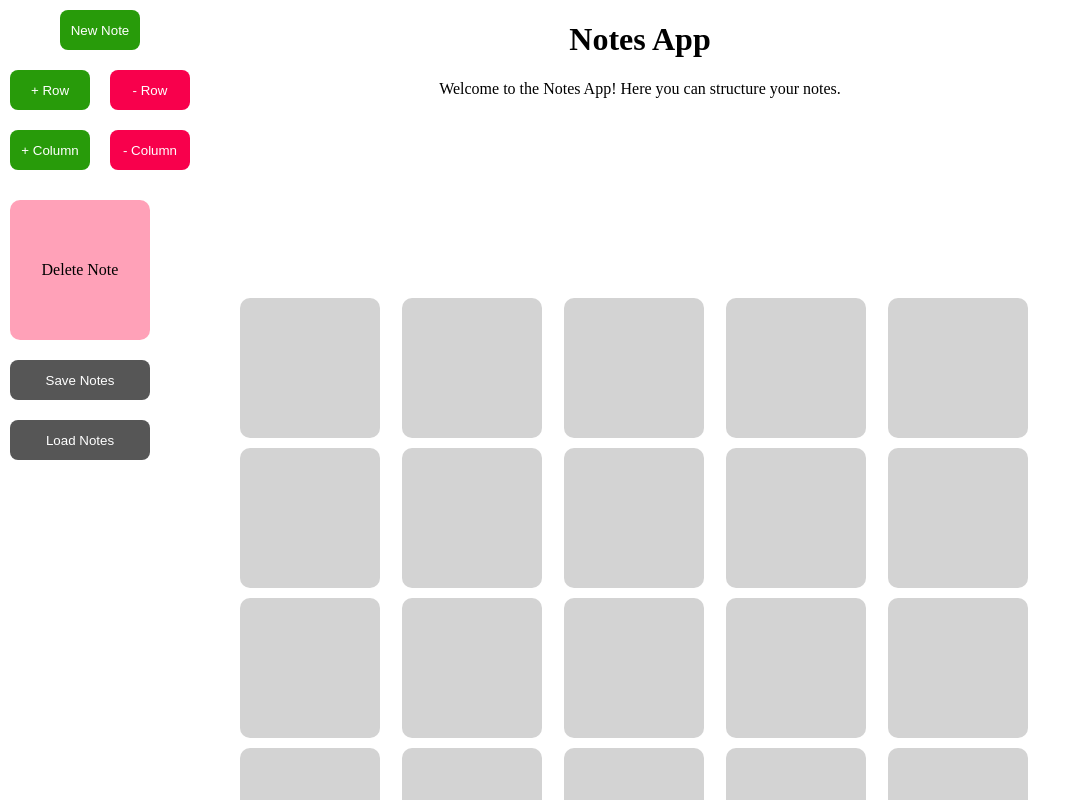
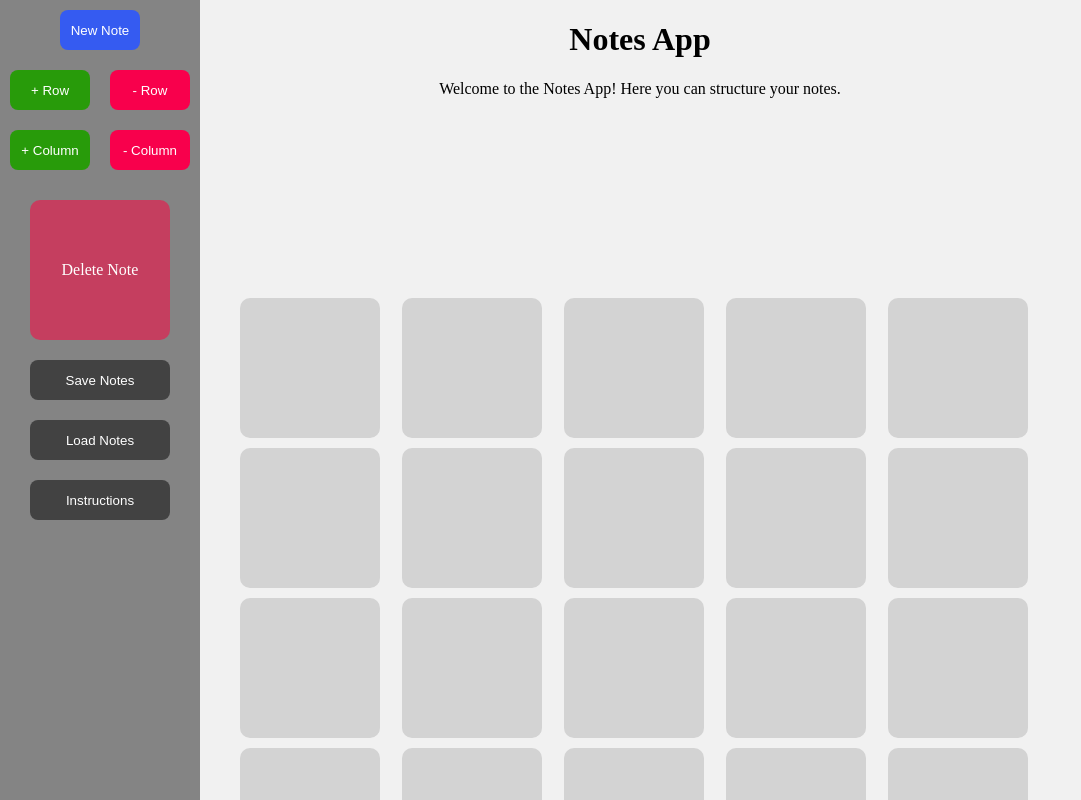
Before and after one commit to JuliusKer/notes-matrix, a React (Create React App) app: page / in a window 1280 px wide. Shown: the top 800 px of the page, without its empty margins (0-1081 px from the left). Built offline with nearby package versions, Linux system fonts and the light colour scheme.

Commit message:
add intruction modal and styling

```diff
--- a/src/AppPage.jsx
+++ b/src/AppPage.jsx
@@ -2,9 +2,11 @@ import {Droppable} from "./Droppable";
 import Grid from "./Grid";
 import {Draggable} from "./Draggable";
 import React from "react";
+import {InstructionModal} from "./InstructionModal";
 
 function AppPage(props) {
     const {unplacedNotes, placedNotes, setPlacedNotes, setUnplacedNotes, rows, columns, setRows, setColumns} = props;
+    const [instructionModalOpen, setInstructionModalOpen] = React.useState(false);
 
     const containers = Array.from({ length: rows * columns }, (_, index) => index + 1);
 
@@ -65,6 +67,7 @@ function AppPage(props) {
 
     return (
         <div>
+            <InstructionModal isOpen={instructionModalOpen} onClose={() => setInstructionModalOpen(false)}/>
             <h1 className='centered'>Notes App</h1>
             <p className='centered'>
                 Welcome to the Notes App! Here you can structure your notes. <br></br>
@@ -73,20 +76,17 @@ function AppPage(props) {
                 {/*Move Notes by dragging them to a new location. <br></br>*/}
                 {/*Edit Notes by clicking on them. <br></br>*/}
             </p>
-            <button className='button addButton' onClick={() => addNote()}>New Note</button>
-            <button className='button rowButton1' onClick={() => setRows(rows + 1)}>+ Row</button>
-            <button className='button rowButton2' onClick={() => setRows(rows - 1)}>- Row</button>
-            <button className='button colButton1' onClick={() => setColumns(columns + 1)}>+ Column</button>
-            <button className='button colButton2' onClick={() => setColumns(columns - 1)}>- Column</button>
-            <Droppable key={'delete'} id={'delete'}>
-                Delete Note
-            </Droppable>
-            <button className='button saveButton' onClick={() => handleSave()}>
-                Save Notes
-            </button>
-            <button className='button loadButton' onClick={() => handleLoad()}>
-                Load Notes
-            </button>
+            <div className='actionMenu'>
+                <button className='button addButton' onClick={() => addNote()}>New Note</button>
+                <button className='button rowButton1' onClick={() => setRows(rows + 1)}>+ Row</button>
+                <button className='button rowButton2' onClick={() => setRows(rows - 1)}>- Row</button>
+                <button className='button colButton1' onClick={() => setColumns(columns + 1)}>+ Column</button>
+                <button className='button colButton2' onClick={() => setColumns(columns - 1)}>- Column</button>
+                <Droppable key={'delete'} id={'delete'}>Delete Note</Droppable>
+                <button className='button saveButton' onClick={() => handleSave()}>Save Notes</button>
+                <button className='button loadButton' onClick={() => handleLoad()}>Load Notes</button>
+                <button className='button modalButton' onClick={() => setInstructionModalOpen(true)}>Instructions</button>
+            </div>
             <Grid columns={5}>
                 {unplacedNotes.map((note) => (
                     <Draggable id={note.id} handleNoteClick={handleUnplacedNoteClick}>
--- a/src/Droppable.jsx
+++ b/src/Droppable.jsx
@@ -18,7 +18,7 @@ export function Droppable(props) {
     };
 
     const deleteStyle = {
-        backgroundColor: isOver ? 'red' : '#FF003F5E',
+        backgroundColor: isOver ? 'red' : 'rgba(255,0,63,0.53)',
         transformOrigin: '50% 50%',
         height: '140px',
         width: '140px',
@@ -28,7 +28,7 @@ export function Droppable(props) {
         alignItems: 'center',
         position: 'fixed',
         top: '200px',
-        left: '10px',
+        left: '30px',
     };
 
 
--- /dev/null
+++ b/src/InstructionModal.jsx
@@ -0,0 +1,23 @@
+import React from "react";
+
+export function InstructionModal(props) {
+    const {isOpen, onClose} = props;
+    return (
+        <div className={isOpen ? 'modal open' : 'modal'}>
+            <div className='modalHeader'>
+                <h2 className='centered'>Instructions</h2>
+            </div>
+            <p>
+                <ol>
+                    <li>Create and Delete Notes through the buttons on the left.</li>
+                    <li>Add or Remove Rows and Columns to change the layout through the buttons on the left.</li>
+                    <li>Move Notes by dragging them to a new location.</li>
+                    <li>Edit Notes by clicking on them.</li>
+                </ol>
+            </p>
+            <div className='modalFooter'>
+                <button className='closeButton' onClick={onClose}>Close</button>
+            </div>
+        </div>
+    );
+}
--- a/src/index.css
+++ b/src/index.css
@@ -1,3 +1,14 @@
+body {
+    background-color: rgba(239, 239, 239, 0.84);
+}
+ul {
+    padding-left: 0;
+    list-style-type: none;
+}
+li {
+    padding: 6px;
+}
+
 .button {
     position: fixed;
     color: white;
@@ -9,12 +20,61 @@
     cursor: pointer;
 }
 
+.actionMenu {
+    position: fixed;
+    top: 0;
+    left: 0;
+    width: 200px;
+    height: 100%;
+    background-color: rgba(54, 54, 54, 0.58);
+    color: white;
+}
+
 .centered {
     text-align: center;
 }
 
+.modal {
+    display: none;
+    position: fixed;
+    z-index: 1;
+    left: 50%;
+    top: 50%;
+    transform: translate(-50%, -50%);
+    width: 600px;
+    height: 400px;
+    background-color: rgb(255, 217, 15);
+    border: 1px solid black;
+    border-radius: 8px;
+    padding: 20px;
+}
+/*add a header and footer banner in the modal*/
+.modalHeader {
+    background-color: rgb(245, 208, 12);
+    padding: 5px;
+    border-radius: 8px;
+}
+
+.modalFooter {
+    text-align: center;
+    position: absolute;
+    bottom: 10px;
+    padding: 10px;
+    border-radius: 8px;
+    width: 580px;
+    background-color: rgb(245, 208, 12);
+}
+
+.modalContent {
+    text-align: center;
+}
+
+.open {
+    display: block;
+}
+
 .addButton {
-    background-color: rgb(40, 155, 10);
+    background-color: rgb(53, 91, 241);
     top: 10px;
     left: 60px;
 }
@@ -47,12 +107,29 @@
     background-color: rgba(54, 54, 54, 0.84);
     width: 140px;
     top: 360px;
-    left: 10px;
+    left: 30px;
 }
 
 .loadButton {
     background-color: rgba(54, 54, 54, 0.84);
     width: 140px;
     top: 420px;
-    left: 10px;
+    left: 30px;
 }
+
+.modalButton {
+    background-color: rgba(54, 54, 54, 0.84);
+    width: 140px;
+    top: 480px;
+    left: 30px;
+}
+
+.closeButton {
+    border: none;
+    padding: 8px;
+    height: 40px;
+    width: 80px;
+    border-radius: 8px;
+    cursor: pointer;
+    background-color: rgb(180, 179, 179);
+}
```
